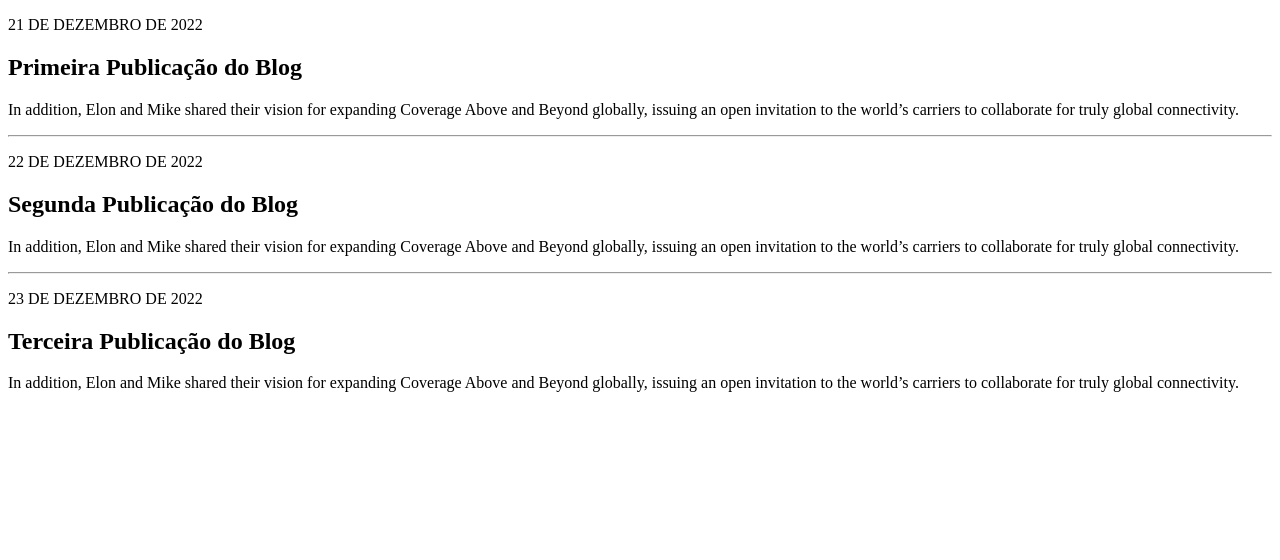
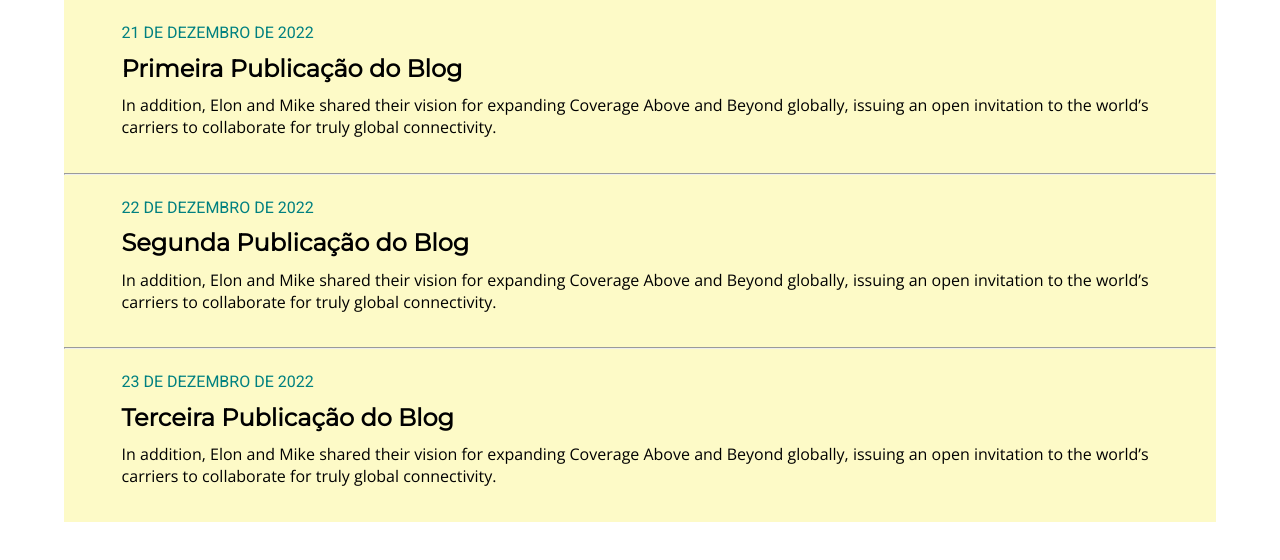
Before and after one commit to wdsonhenrique/Onebitcode, a plain HTML site: page modulo-CSS/recriando-site-css-2/recriando-site-css-2.html in a window 1280 px wide. Drawn offline with nearby package versions, Linux system fonts and the light colour scheme.

Commit message:
Recriando site com CSS .css #2

```diff
--- a/modulo-CSS/recriando-site-css-2/recriando-site-css-2.css
+++ b/modulo-CSS/recriando-site-css-2/recriando-site-css-2.css
@@ -1 +1,27 @@
-/*Recriando site com CSS #2*/
+* {
+  margin: 0px;
+  box-sizing: border-box;
+}
+
+.container {
+  margin: 0 auto;
+  background-color: #fdfac7;
+  width: 90%;
+  height: 100%;
+}
+
+.date {
+  font-family: "Roboto", sans-serif;
+  color: #008080;
+  padding: 2% 5% 1%;
+}
+
+h1 {
+  font-family: "Montserrat", sans-serif;
+  padding: 0 5% 1%;
+}
+
+.post-content {
+  font-family: "Open Sans", sans-serif;
+  padding: 0 5% 3%;
+}
```
